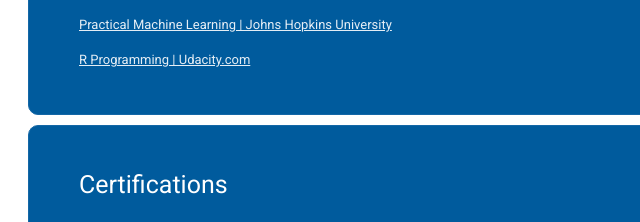
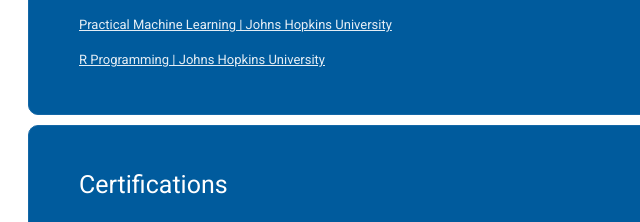
Before and after one commit to axelgalicia/axel.today, a plain HTML site: page index.html in a window 1280 px wide. Shown: the part 1926-2148 px from the top of the page, 0-640 px from the left. Drawn offline with Linux system fonts and the light colour scheme.

Commit message:
Correcting typo

```diff
--- a/index.html
+++ b/index.html
@@ -145,8 +145,8 @@
     <div class="section" id="courses">
         <h4>Courses</h4>
         <p class="work-link"><a href="https://graduation.udacity.com/confirm/GGNWY9UP">Reacy Nanodegree | Udacity.com</a></p>
-        <p class="work-link"><a href="https://www.coursera.org/account/accomplishments/certificate/43A2F3Q5F79F">Practical Machine Learning | Johns Hopkins University </a></p>
-        <p class="work-link"><a href="https://www.coursera.org/account/accomplishments/certificate/K6ERCWVDBKBE">R Programming | Udacity.com</a></p>
+        <p class="work-link"><a href="https://www.coursera.org/account/accomplishments/certificate/43A2F3Q5F79F">Practical Machine Learning | Johns Hopkins University</a></p>
+        <p class="work-link"><a href="https://www.coursera.org/account/accomplishments/certificate/K6ERCWVDBKBE">R Programming | Johns Hopkins University</a></p>
     </div>
 
     <div class="section" id="certifications">
```
